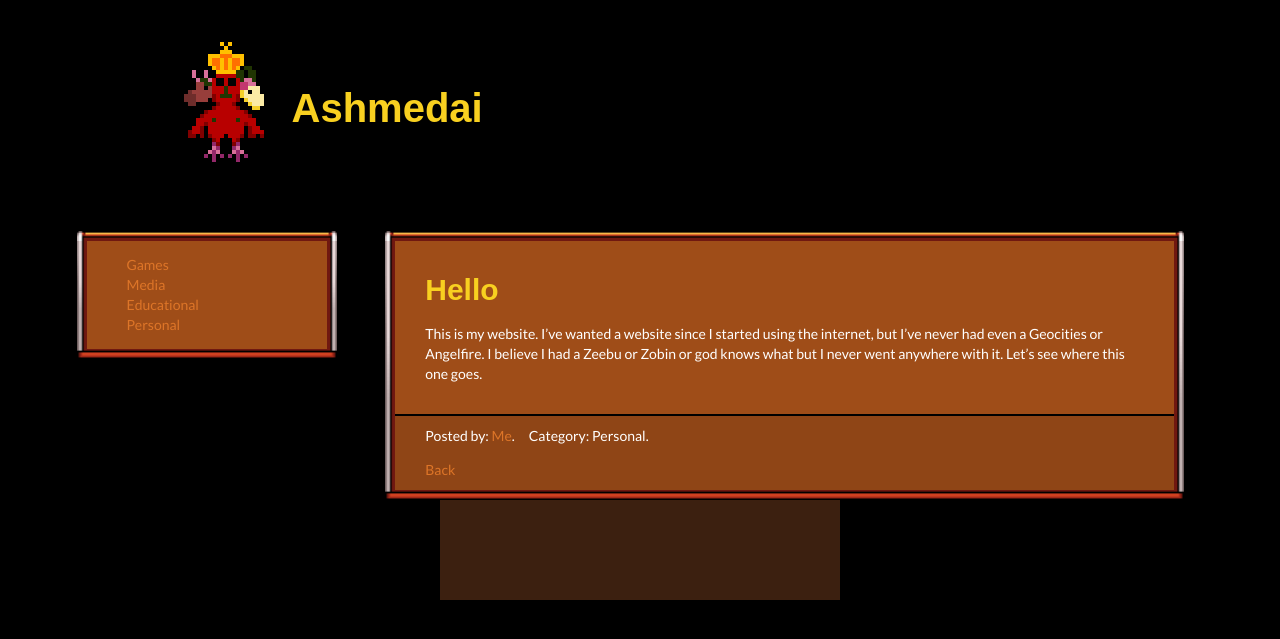
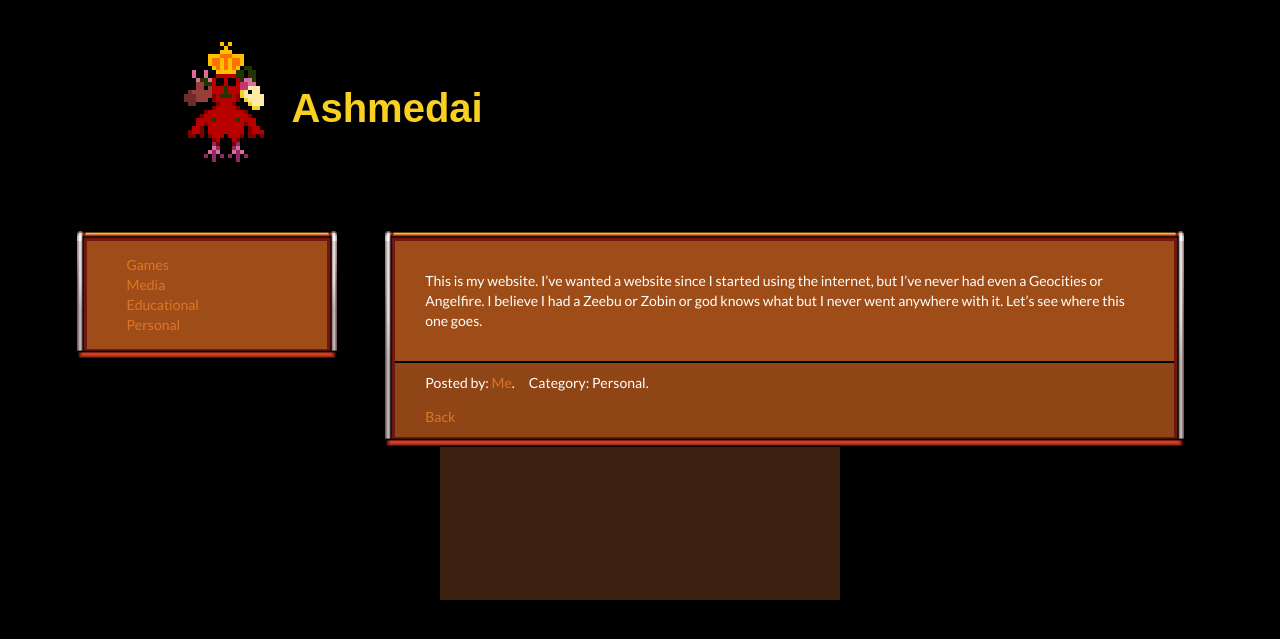
Before and after one commit to zetametroid/zetametroid.github.io, a Jekyll site: the page built from _posts/2017-11-18-title.markdown, in a window 1280 px wide. Shown: the top 639 px of the page. Built offline with Jekyll 4.4.1, drawn with Linux system fonts in a browser that asks for light colours; some web fonts are replaced.

Commit message:
Update 2017-11-18-title.markdown

```diff
--- a/_posts/2017-11-18-title.markdown
+++ b/_posts/2017-11-18-title.markdown
@@ -5,5 +5,4 @@ date:   2017-11-18 20:00:00
 categories: Personal
 author: Me
 ---
-### Hello
 This is my website. I've wanted a website since I started using the internet, but I've never had even a Geocities or Angelfire. I believe I had a Zeebu or Zobin or god knows what but I never went anywhere with it. Let's see where this one goes.
```
